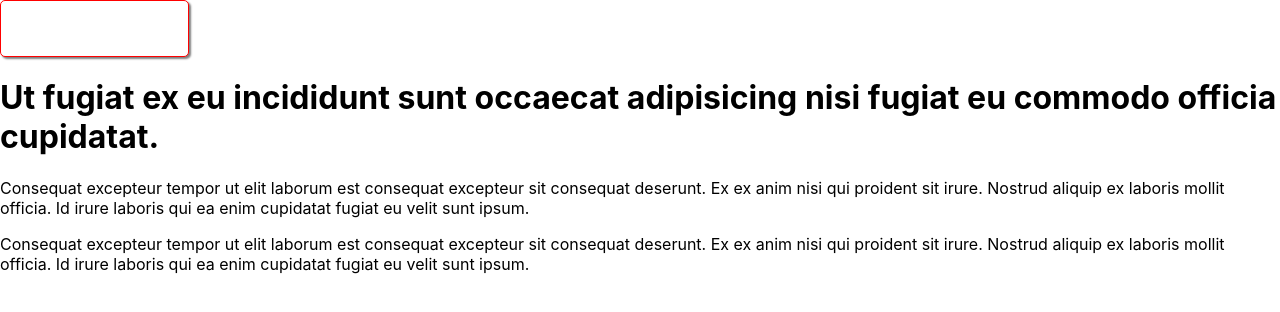
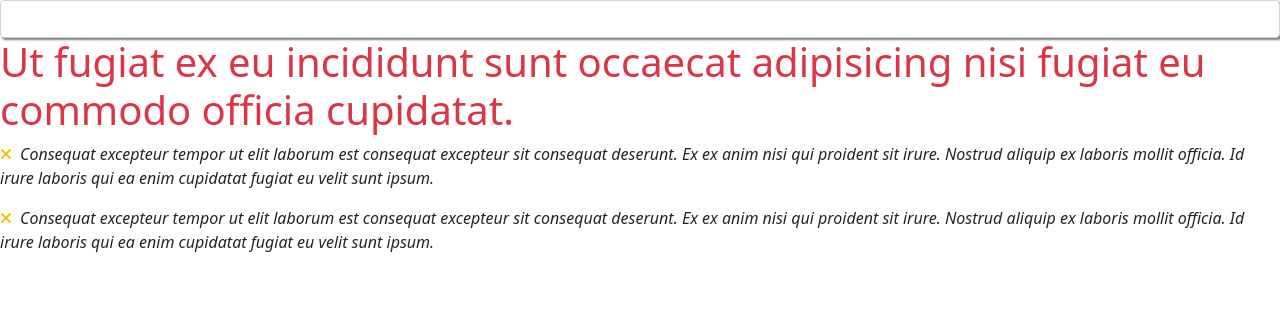
Before and after one commit to khoanguyen84/C0323H1, a React (Create React App) app in the folder Module_5/cra-app/: page / in a window 1280 px wide. Shown: the top 312 px of the page. Built offline with nearby package versions, Linux system fonts and the light colour scheme.

Commit message:
template

```diff
--- a/Module_5/cra-app/package.json
+++ b/Module_5/cra-app/package.json
@@ -3,9 +3,11 @@
   "version": "0.1.0",
   "private": true,
   "dependencies": {
+    "@fortawesome/fontawesome-free": "^6.4.2",
     "@testing-library/jest-dom": "^5.17.0",
     "@testing-library/react": "^13.4.0",
     "@testing-library/user-event": "^13.5.0",
+    "bootstrap": "^5.0.1",
     "react": "^18.2.0",
     "react-dom": "^18.2.0",
     "react-scripts": "5.0.1",
--- a/Module_5/cra-app/src/App.js
+++ b/Module_5/cra-app/src/App.js
@@ -1,6 +1,8 @@
 import logo from './logo.svg';
 import './App.css';
 import React from 'react';
+import '../node_modules/bootstrap/dist/css/bootstrap.min.css';
+import '../node_modules/@fortawesome/fontawesome-free/css/all.min.css';
 
 // Class Component -> OOP
 // Function Component -> Hooks
@@ -14,7 +16,10 @@ class Paragraph extends React.Component{
   render(){
     return (
       // JSX
-      <p>Consequat excepteur tempor ut elit laborum est consequat excepteur sit consequat deserunt. Ex ex anim nisi qui proident sit irure. Nostrud aliquip ex laboris mollit officia. Id irure laboris qui ea enim cupidatat fugiat eu velit sunt ipsum.</p>
+      <p className='fst-italic'>
+        <i className='fa fa-times me-2 text-warning' />
+        Consequat excepteur tempor ut elit laborum est consequat excepteur sit consequat deserunt. Ex ex anim nisi qui proident sit irure. Nostrud aliquip ex laboris mollit officia. Id irure laboris qui ea enim cupidatat fugiat eu velit sunt ipsum.
+      </p>
     )
   }
 }
@@ -25,7 +30,7 @@ function Heading(){
   // JSX
   return (
     <>
-      <h1>Ut fugiat ex eu incididunt sunt occaecat adipisicing nisi fugiat eu commodo officia cupidatat.</h1>
+      <h1 className='text-danger'>Ut fugiat ex eu incididunt sunt occaecat adipisicing nisi fugiat eu commodo officia cupidatat.</h1>
       <Paragraph/>
     </>
   )
```
Also changed, not shown: 2 other files (tests, documents, lock files or other folders).
